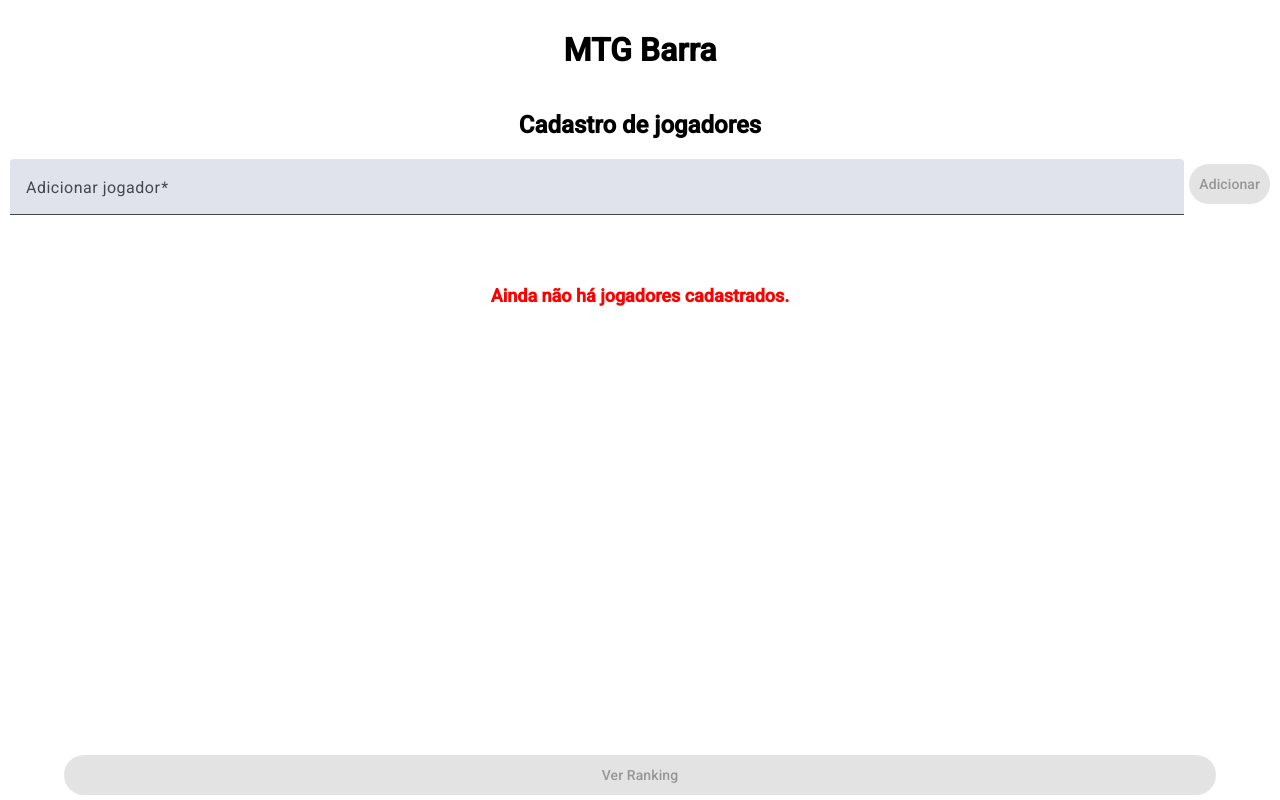
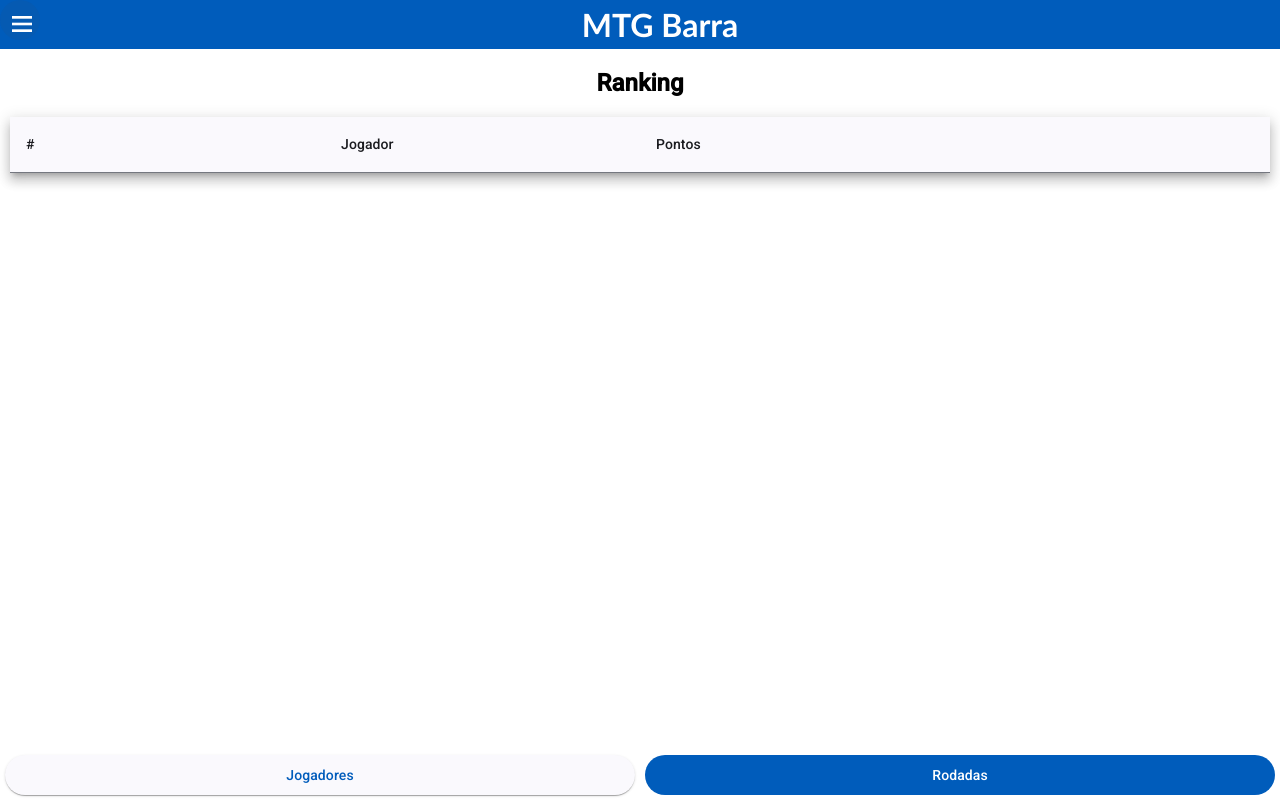
Before and after one commit to mspdl/mtg-championship, an Angular app: page /ranking in a window 1280 px wide. Before the commit this address led to /players. Built offline with nearby package versions, Linux system fonts and the light colour scheme.

Commit message:
Fix home and create header menu

```diff
--- a/src/app/app.component.css
+++ /dev/null
@@ -1,7 +0,0 @@
-.app-container {
-  padding: 10px;
-
-  h1 {
-    text-align: center;
-  }
-}
--- a/src/app/app.component.html
+++ b/src/app/app.component.html
@@ -1,4 +1,4 @@
-<div class="app-container">
-  <h1>MTG Barra</h1>
+<app-header></app-header>
+<div class="mtg-score">
   <router-outlet></router-outlet>
 </div>
--- /dev/null
+++ b/src/app/app.component.scss
@@ -0,0 +1,3 @@
+.mtg-score {
+  padding: 0 10px 10px 10px;
+}
--- a/src/app/app.component.ts
+++ b/src/app/app.component.ts
@@ -1,25 +1,12 @@
-import { Component, OnInit } from '@angular/core';
-import { Router, RouterModule } from '@angular/router';
-import { CreatePlayersComponent } from './pages/create-players/create-players.component';
-import { PlayerService } from './services/player/player.service';
+import { Component } from '@angular/core';
+import { RouterModule } from '@angular/router';
+import { HeaderComponent } from './components/header/header.component';
 
 @Component({
   selector: 'app-root',
   standalone: true,
-  imports: [RouterModule, CreatePlayersComponent],
+  imports: [RouterModule, HeaderComponent],
   templateUrl: './app.component.html',
-  styleUrl: './app.component.css',
+  styleUrl: './app.component.scss',
 })
-export class AppComponent implements OnInit {
-  constructor(
-    private readonly playerService: PlayerService,
-    private readonly router: Router
-  ) {}
-
-  ngOnInit(): void {
-    const players = this.playerService.getPlayers();
-    if (!players || players.length < 2) {
-      this.router.navigate(['/players']);
-    }
-  }
-}
+export class AppComponent {}
--- a/src/app/app.routes.ts
+++ b/src/app/app.routes.ts
@@ -10,7 +10,6 @@ export const routes: Routes = [
   { path: 'ranking', component: RankingComponent },
   { path: 'rounds', component: RoundsComponent },
   { path: 'create-round', component: NewRoundComponent },
-  { path: 'home', component: AppComponent },
-  { path: '**', redirectTo: '/home', pathMatch: 'full' },
-  { path: '', redirectTo: '/home', pathMatch: 'full' },
+  { path: '**', redirectTo: '/ranking', pathMatch: 'full' },
+  { path: '', redirectTo: '/ranking', pathMatch: 'full' },
 ];
--- /dev/null
+++ b/src/app/components/header/header.component.html
@@ -0,0 +1,25 @@
+<div class="header">
+  <button
+    mat-icon-button
+    [matMenuTriggerFor]="menu"
+    aria-label="Example icon-button with a menu"
+  >
+    <mat-icon class="header__menu-icon">menu</mat-icon>
+  </button>
+  <mat-menu #menu="matMenu">
+    <button mat-menu-item (click)="goToRanking()">
+      <mat-icon>trending_up</mat-icon>
+      <span>Ranking</span>
+    </button>
+    <button mat-menu-item (click)="goToRounds()">
+      <mat-icon>style</mat-icon>
+      <span>Rodadas</span>
+    </button>
+    <button mat-menu-item (click)="goToPlayers()">
+      <mat-icon>group</mat-icon>
+      <span>Jogadores</span>
+    </button>
+  </mat-menu>
+
+  <h1 class="header__title">MTG Barra</h1>
+</div>
--- /dev/null
+++ b/src/app/components/header/header.component.scss
@@ -0,0 +1,21 @@
+
+
+.header {
+  background-color: #005cbb;
+  display: flex;
+
+  &__menu-icon {
+    color: white;
+    font-size: xx-large;
+  }
+
+  &__title {
+    font-family: "Gill Sans", "Gill Sans MT", Calibri, "Trebuchet MS",
+      sans-serif;
+    flex: 1;
+    padding: 5px 0;
+    margin: 0;
+    text-align: center;
+    color: #ffffff;
+  }
+}
--- /dev/null
+++ b/src/app/components/header/header.component.ts
@@ -0,0 +1,26 @@
+import { Component } from '@angular/core';
+import { MatButtonModule } from '@angular/material/button';
+import { MatIconModule } from '@angular/material/icon';
+import { MatMenuModule } from '@angular/material/menu';
+import { Router } from '@angular/router';
+
+@Component({
+  selector: 'app-header',
+  templateUrl: './header.component.html',
+  styleUrls: ['./header.component.scss'],
+  standalone: true,
+  imports: [MatButtonModule, MatIconModule, MatMenuModule],
+})
+export class HeaderComponent {
+  constructor(private readonly router: Router) {}
+
+  goToRanking() {
+    this.router.navigate(['/ranking']);
+  }
+  goToPlayers() {
+    this.router.navigate(['/players']);
+  }
+  goToRounds() {
+    this.router.navigate(['/rounds']);
+  }
+}
```
Also changed, not shown: 1 other file (tests, documents, lock files or other folders).
